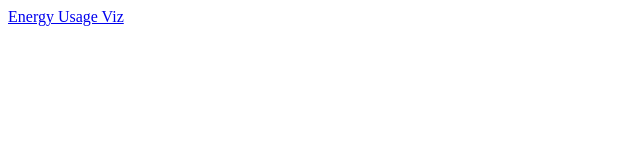
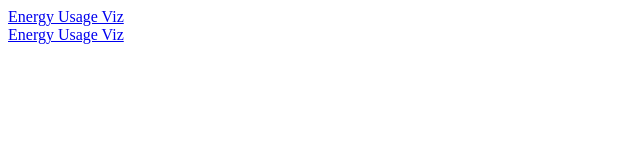
Before and after one commit to rishirt/d3-demos, a plain HTML site: page index.html in a window 1280 px wide. Shown: the whole page, without its empty margins (0-640 px from the left). Drawn offline with Linux system fonts and the light colour scheme.

Commit message:
add energy usage viz

```diff
--- a/index.html
+++ b/index.html
@@ -10,7 +10,10 @@
 <body>
     <div class="container">
         <div class="item">
-            <a href="./pollution-vis/index.html">Energy Usage Viz</a>
+            <a href="./energy-usage-viz/index.html">Energy Usage Viz</a>
+        </div>
+        <div class="item">
+            <a href="./energy-usage-viz/index.html">Energy Usage Viz</a>
         </div>
         <div class="item"></div>
         <div class="item"></div>
```
Also changed, not shown: energy-usage-viz/css/style.css (renamed from pollution-vis/css/style.css), energy-usage-viz/data/data.csv (renamed from pollution-vis/data/data.csv), energy-usage-viz/index.html (renamed from pollution-vis/index.html), energy-usage-viz/js/config.js (renamed from pollution-vis/js/config.js), energy-usage-viz/js/layout.js (renamed from pollution-vis/js/layout.js), energy-usage-viz/js/lib/d3.min.js (renamed from pollution-vis/js/lib/d3.min.js), energy-usage-viz/js/lib/lodash.min.js (renamed from pollution-vis/js/lib/lodash.min.js), energy-usage-viz/js/lib/popup-v1.1.1.min.js (renamed from pollution-vis/js/lib/popup-v1.1.1.min.js), energy-usage-viz/js/main.js (renamed from pollution-vis/js/main.js), energy-usage-viz/js/menu.js (renamed from pollution-vis/js/menu.js), energy-usage-viz/js/popup.js (renamed from pollution-vis/js/popup.js), energy-usage-viz/js/store.js (renamed from pollution-vis/js/store.js), energy-usage-viz/js/update.js (renamed from pollution-vis/js/update.js), 4 other files.
